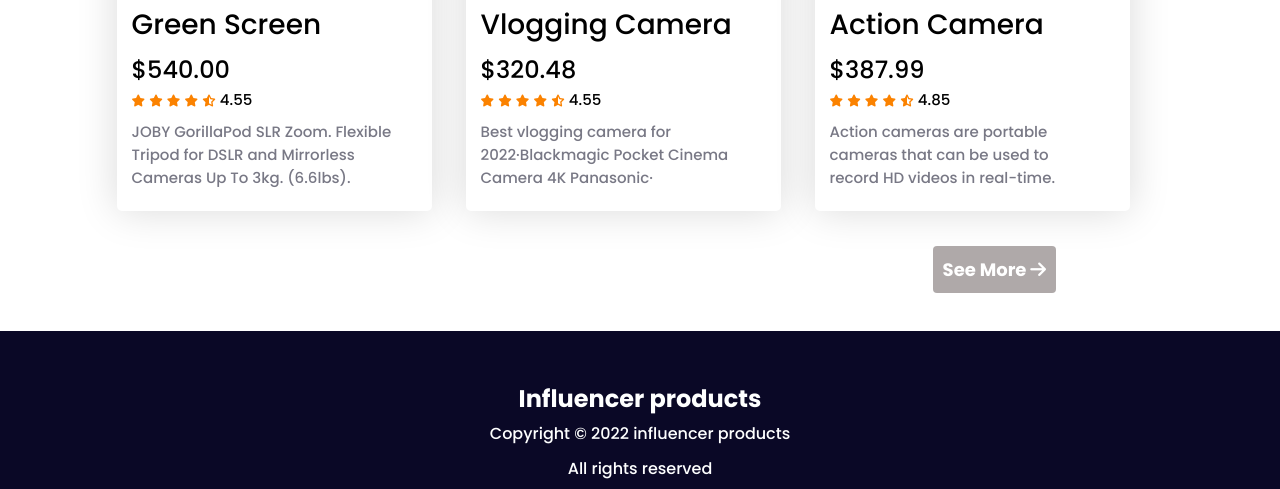
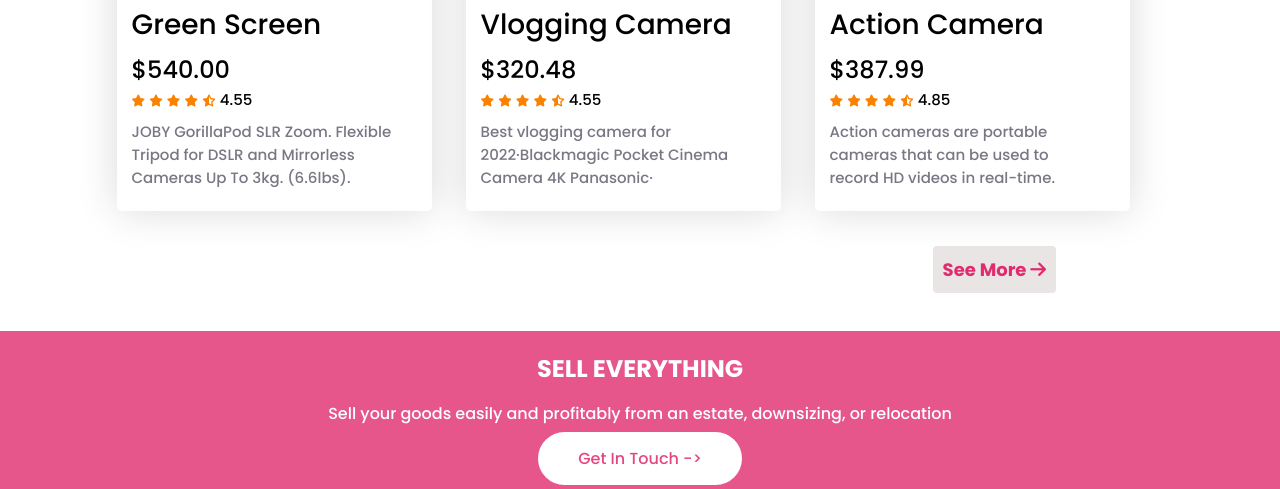
Before and after one commit to v-max07/influencer-gear-2022, a plain HTML site: page index.html in a window 1280 px wide. Shown: the part 1981-2470 px from the top of the page. Drawn offline with Linux system fonts and the light colour scheme.

Commit message:
add new section

```diff
--- a/index.html
+++ b/index.html
@@ -334,6 +334,18 @@
         <!-- --------------------------------------
              ~> Popular-collection section end
         ---------------------------------------- -->
+
+
+        <section class="get_in_touch">
+            <div class="get_in_touch-div">
+                <h1 class="get_in_touch-title">
+                    SELL EVERYTHING
+                </h1>
+                <p>Sell your goods easily and profitably from an estate, downsizing, or relocation</p>
+                <a href="#">Get In Touch -></a>
+                <p>OR CALL 1-866-576-3182</p>
+            </div>
+        </section>
     </main>
     <!-- --------------------------------------
                 ~> main div end!
--- a/style.css
+++ b/style.css
@@ -190,12 +190,12 @@ nav{
     text-decoration: none;
     margin-top: 5px;
     padding: 10px;
-    background-color: rgb(175, 169, 169);
+    background-color: rgb(233, 229, 229);
     border-radius: 4px;
 }
 
 .seeMore>span, .seeMore>.arrow{
-    color: #ffff;
+    color: #e02c6e;
     font-weight: 700;
     font-size: 18px;
 }
@@ -212,6 +212,7 @@ footer{
     text-align: center;
     line-height: 35px;
     height: 220px;
+    border-top: 1px solid #e02c6e;
 }
 
 .footer-info{
@@ -222,6 +223,32 @@ footer{
     margin-right: 7px;
 }
 
+/*--------------------------------*\
+    get in touch section style
+\*--------------------------------*/
+.get_in_touch-div{
+    background-color: #e02c6ecc;
+    color: rgb(254, 255, 255);
+    text-align: center;
+    line-height: 35px;
+    height: 220px;
+    padding-top: 20px;
+}
+.get_in_touch-div>p{
+    margin: 10px 0px;
+}
+.get_in_touch-div > a{
+    text-decoration: none;
+    background-color: rgb(255, 255, 255);
+    border-radius: 30px;
+    color: #E02C6DDE;
+    padding: 15px 40px;
+}
+
+.get_in_touch-div > a:hover{
+    background-color: #E02C6DDE;
+    color: rgb(255, 255, 255);
+}
 
 
 /*--------------------------------*\
```
